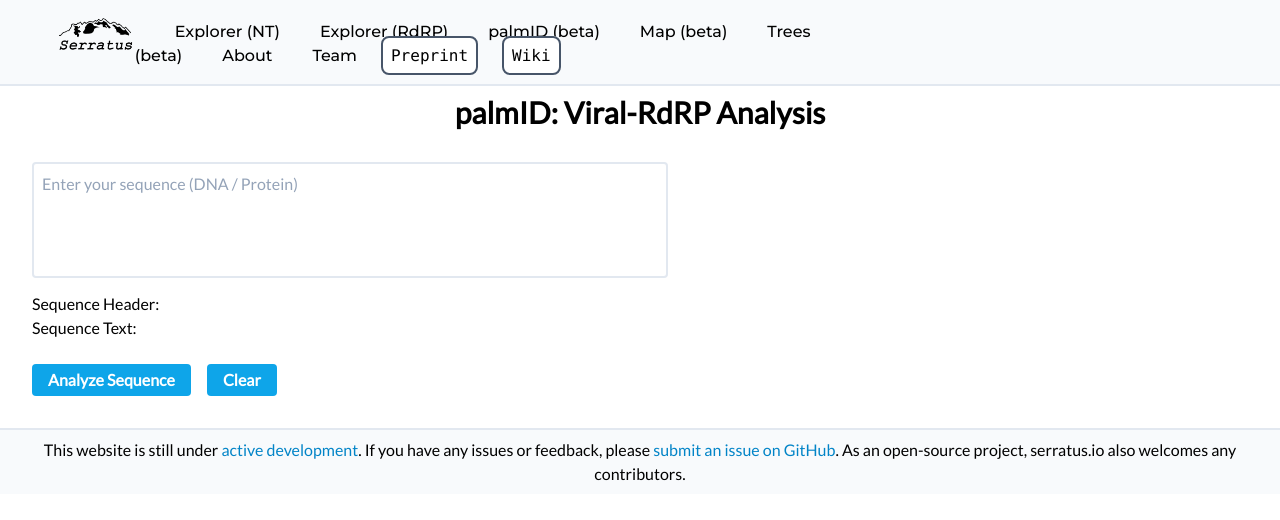
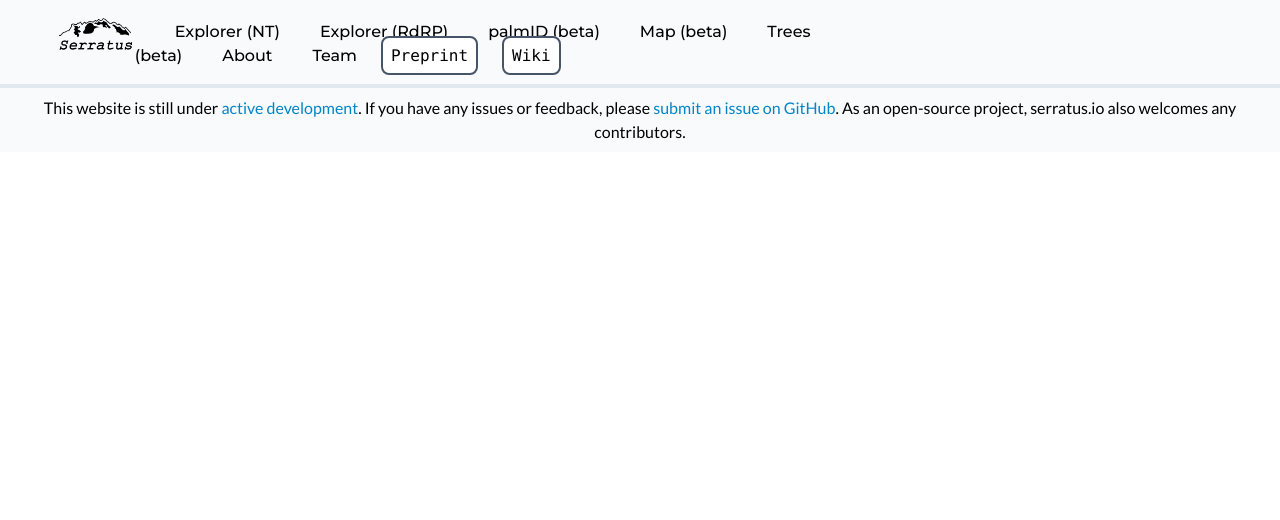
Before and after one commit to serratus-bio/serratus.io, a React (Create React App) app: page /palmida in a window 1280 px wide. Shown: the top 520 px of the page. Built offline with nearby package versions, Linux system fonts and the light colour scheme.

Commit message:
removed some files and route configs

```diff
--- a/src/common/routes.jsx
+++ b/src/common/routes.jsx
@@ -11,7 +11,6 @@ import { Jbrowse } from '../pages/Jbrowse'
 import { Access } from '../pages/Access'
 import { Geo } from '../components/Geo'
 import { Palmid } from '../components/Palmid'
-import { Palmid_advanced } from '../components/Palmid/Palmid_advanced'
 
 export const routes = {
     home: {
@@ -51,10 +50,6 @@ export const routes = {
         path: '/palmid',
         component: Palmid,
     },
-    palmida: {
-        path: '/palmida',
-        component: Palmid_advanced,
-    },
     access: {
         path: '/access',
         component: Access,
--- a/src/components/Palmid/Palmid_advanced.tsx
+++ /dev/null
@@ -1,108 +0,0 @@
-import React, { useEffect, useState } from 'react'
-import Iframe from 'react-iframe'
-import { SpinningCircles } from 'react-loading-icons'
-import { useFasta } from './hooks/useFasta'
-import { useFastaParse } from './hooks/useFastaParse'
-
-export const Palmid_advanced = () => {
-    const REQUEST_INTERVAL = 10000 // 10 sec
-
-    const { fastaHash, isReportReady, checkReport, postFasta, clear } = useFasta()
-    const [fastaInput, setFastaInput] = useState<string>('')
-    const [showIframe, setShowIframe] = useState<boolean>(false)
-    const { parsedFasta, parsedFastaSequenceHeader, parsedFastaSequenceText } = useFastaParse(
-        fastaInput
-    )
-
-    useEffect(() => {
-        let interval: any
-        if (fastaHash) {
-            if (!isReportReady) {
-                // first call
-                checkReport()
-
-                //later calls
-                interval = setInterval(() => {
-                    checkReport()
-                }, REQUEST_INTERVAL)
-                return () => clearInterval(interval)
-            } else {
-                // stop the api call to check for report
-                clearInterval(interval)
-            }
-        }
-    }, [fastaHash, isReportReady])
-
-    return (
-        <>
-            <h1 className='text-3xl m-2 font-bold text-center '>palmID: Viral-RdRP Analysis</h1>
-            <div className='m-4 p-4'>
-                <textarea
-                    className='border-2 focus:ring-1 rounded focus: outline-none resize-none  mb-2 p-2'
-                    id='fastaInput'
-                    value={fastaInput}
-                    rows={4}
-                    cols={72}
-                    placeholder='Enter your sequence (DNA / Protein)'
-                    aria-required='true'
-                    onChange={(e) => {
-                        setFastaInput(e.target.value)
-                    }}></textarea>
-                <div>
-                    <p>{`Sequence Header: ${parsedFastaSequenceHeader}`}</p>
-                    <p>{`Sequence Text: ${parsedFastaSequenceText}`}</p>
-                </div>
-                <br></br>
-                <div>
-                    <button
-                        className='w-300 m-auto rounded bg-blue-500 hover:bg-blue-700 text-white font-bold py-1 px-4'
-                        onClick={async () => {
-                            setShowIframe(true)
-                            await postFasta(parsedFasta)
-                        }}>
-                        Analyze Sequence
-                    </button>
-                    <button
-                        className='ml-4 w-300 m-auto rounded bg-blue-500 hover:bg-blue-700 text-white font-bold py-1 px-4'
-                        onClick={async () => {
-                            setShowIframe(false)
-                            setFastaInput('')
-                            clear()
-                        }}>
-                        Clear
-                    </button>
-                </div>
-            </div>
-            {showIframe && (
-                <div className='min-h-screen flex-col m-8 p-4 border-2 rounded flex justify-center items-center'>
-                    {isReportReady ? (
-                        <Iframe
-                            url={`https://s3.amazonaws.com/openvirome.com/${fastaHash}.html`}
-                            width='100%'
-                            id='myId'
-                            className='min-h-screen'
-                            position='relative'
-                        />
-                    ) : (
-                        <>
-                            <div className=''>
-                                <SpinningCircles
-                                    fill='#0EA5FD'
-                                    fillOpacity={1}
-                                    width={200}
-                                    speed={1}
-                                    stroke='#0EA5FD'
-                                    strokeOpacity={1}
-                                    strokeWidth={2}
-                                />
-                            </div>
-                            <div className='text-blue-500 text-lg m-2 animate-pulse'>
-                                Loading...
-                            </div>
-                        </>
-                    )}
-                </div>
-            )}
-        </>
-    )
-}
--- a/src/components/Palmid/index.js
+++ b/src/components/Palmid/index.js
@@ -1,2 +1 @@
 export * from './Palmid'
-export * from './Palmid_advanced'
```
